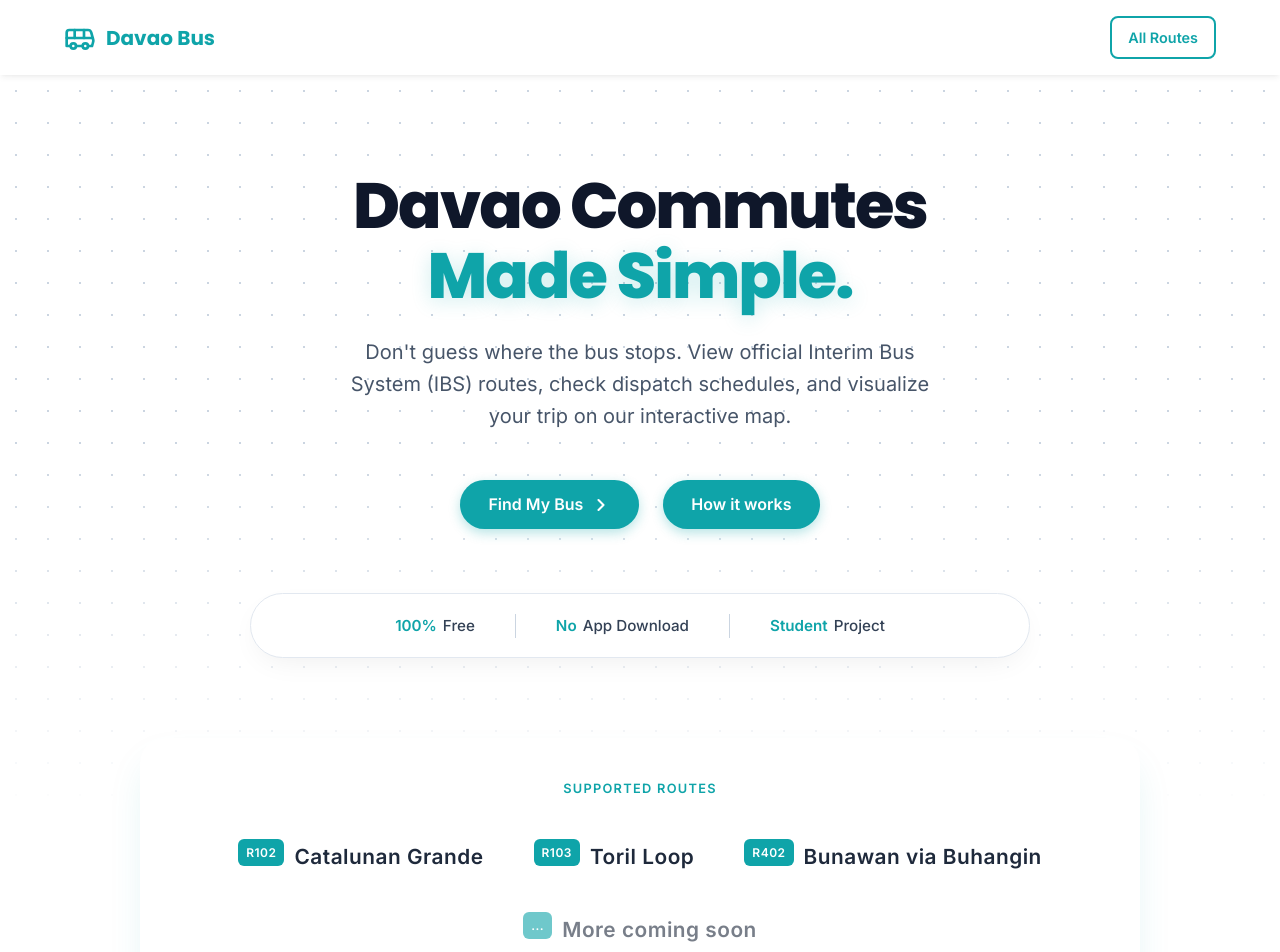
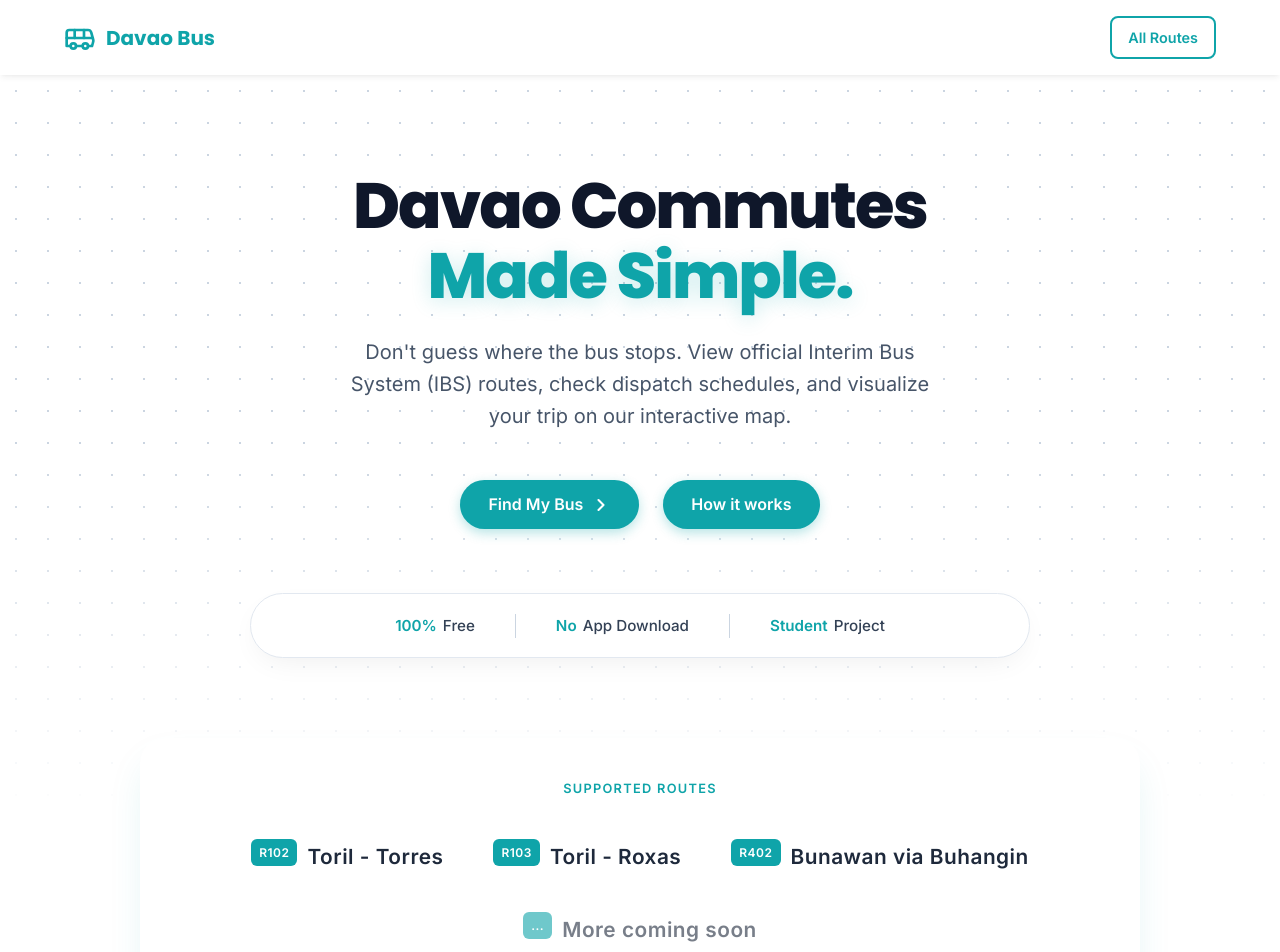
Before and after one commit to johnmichael06/davao-interimbus, a React (Vite) app: page / in a window 1280 px wide. Shown: the top 952 px of the page. Built offline with nearby package versions, Linux system fonts and the light colour scheme; no server answers.

Commit message:
fixed names

```diff
--- a/src/pages/LandingPage.jsx
+++ b/src/pages/LandingPage.jsx
@@ -61,12 +61,12 @@ export default function LandingPage() {
             <div className="routes-grid">
               <div className="route-badge">
                 <span className="route-id">R102</span>
-                <span className="route-name">Catalunan Grande</span>
+                <span className="route-name">Toril - Torres</span>
               </div>
 
               <div className="route-badge">
                 <span className="route-id">R103</span>
-                <span className="route-name">Toril Loop</span>
+                <span className="route-name">Toril - Roxas</span>
               </div>
 
               <div className="route-badge">
```
